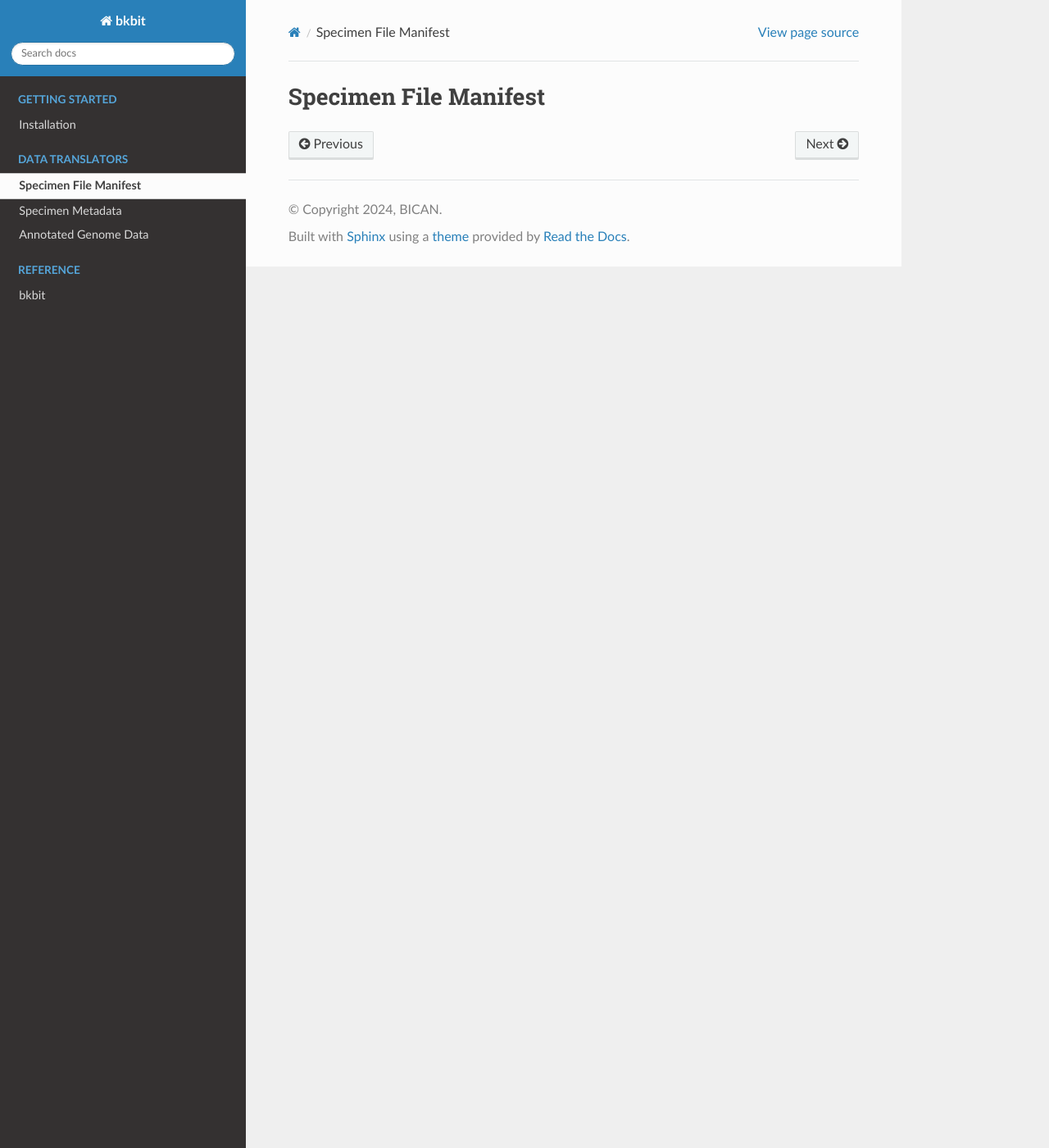
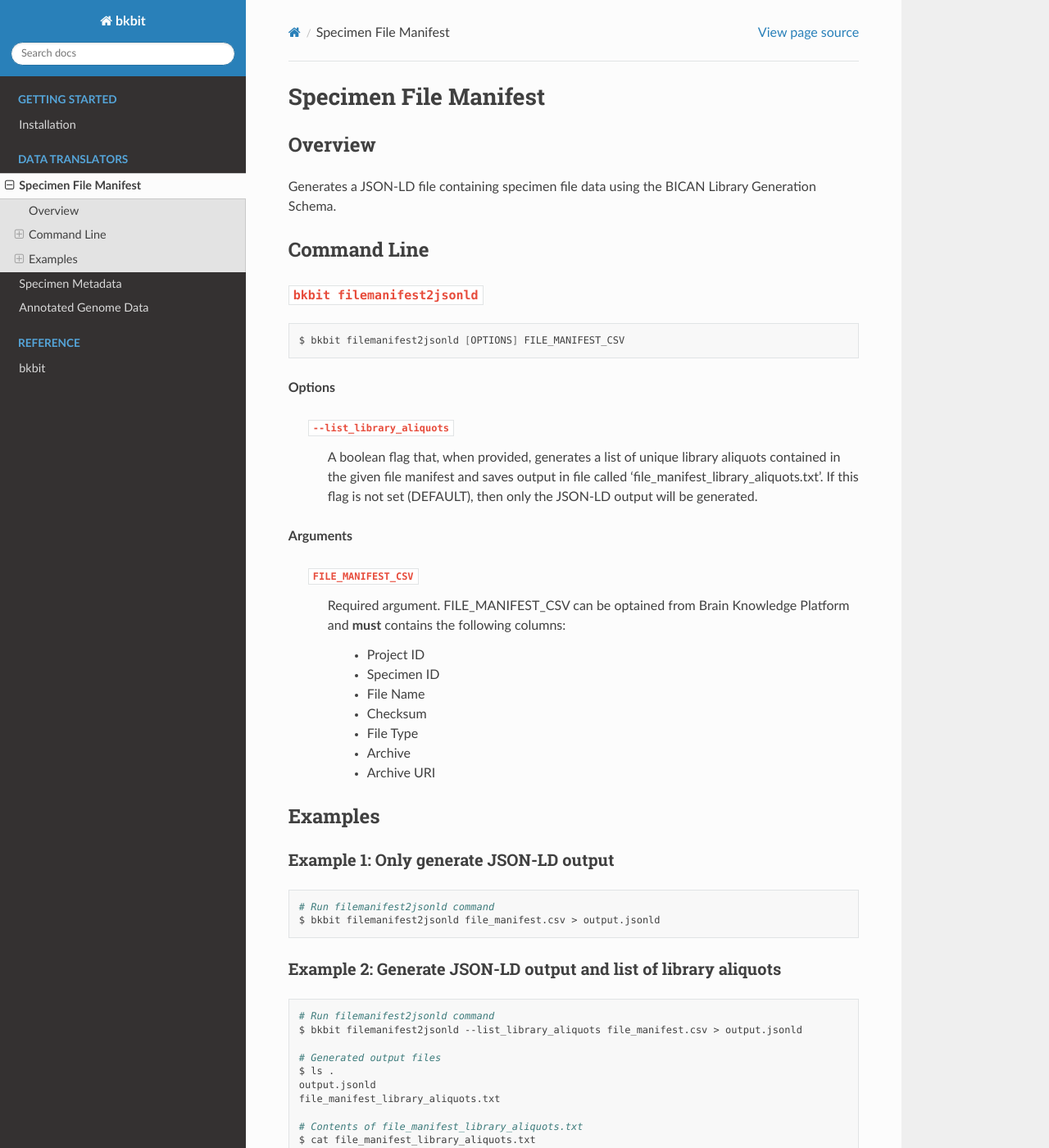
Before and after one commit to brain-bican/bkbit, a Sphinx documentation site: the page built from docs/specimen_file_manifest.rst, in a window 1280 px wide and 1400 px high. Shown: the whole window at 82% size. Built offline with Sphinx 7.4.7 and the Read the Docs theme 2.0.0, drawn with Linux system fonts in a browser that asks for light colours; some of the changed text lies outside the part shown.

Commit message:
finished docs for data translators

```diff
--- a/docs/genome_annotation.rst
+++ b/docs/genome_annotation.rst
@@ -64,6 +64,7 @@ Example 1: NCBI GFF3 file
 
 .. code-block:: bash
 
+    # Run gff2jsonld command
     $ bkbit gff2jsonld 'https://ftp.ncbi.nlm.nih.gov/genomes/all/annotation_releases/9823/106/GCF_000003025.6_Sscrofa11.1/GCF_000003025.6_Sscrofa11.1_genomic.gff.gz' > output.jsonld
 
 
@@ -72,4 +73,5 @@ Example 2: ENSEMBL GFF3 file
 
 .. code-block:: bash
 
+    # Run gff2jsonld command
     $ bkbit gff2jsonld -a 'GCF_003339765.1' 'https://ftp.ensembl.org/pub/release-104/gff3/macaca_mulatta/Macaca_mulatta.Mmul_10.104.gff3.gz' > output.jsonld
--- a/docs/index.rst
+++ b/docs/index.rst
@@ -14,7 +14,7 @@ This package contains tools to use the BICAN Knowledgebase Data Models.
    install
 
 .. toctree::
-   :maxdepth: 4
+   :maxdepth: 1
    :caption: DATA TRANSLATORS
 
    specimen_file_manifest
--- a/docs/specimen_file_manifest.rst
+++ b/docs/specimen_file_manifest.rst
@@ -2,3 +2,67 @@
 
 Specimen File Manifest
 ----------------------
+
+Overview
+.........
+
+Generates a JSON-LD file containing specimen file data using the BICAN Library Generation Schema.
+
+Command Line
+.............
+
+``bkbit filemanifest2jsonld``
+,,,,,,,,,,,,,,,,,,,,,,,,,,,,,
+
+.. code-block:: bash
+
+    $ bkbit filemanifest2jsonld [OPTIONS] FILE_MANIFEST_CSV
+
+**Options**
+
+    ``--list_library_aliquots``
+        A boolean flag that, when provided, generates a list of unique library aliquots contained in the given file manifest and saves output in file called 'file_manifest_library_aliquots.txt'.
+        If this flag is not set (DEFAULT), then only the JSON-LD output will be generated.
+
+**Arguments**
+
+    ``FILE_MANIFEST_CSV``
+        Required argument.
+        FILE_MANIFEST_CSV can be optained from Brain Knowledge Platform and **must** contains the following columns:
+
+            - Project ID
+            - Specimen ID
+            - File Name
+            - Checksum
+            - File Type
+            - Archive
+            - Archive URI
+
+Examples
+.........
+
+Example 1: Only generate JSON-LD output
+,,,,,,,,,,,,,,,,,,,,,,,,,,,,,,,,,,,,,,,,,
+
+.. code-block:: bash
+
+    # Run filemanifest2jsonld command
+    $ bkbit filemanifest2jsonld file_manifest.csv > output.jsonld
+
+Example 2: Generate JSON-LD output and list of library aliquots
+,,,,,,,,,,,,,,,,,,,,,,,,,,,,,,,,,,,,,,,,,,,,,,,,,,,,,,,,,,,,,,,
+
+.. code-block:: bash
+
+    # Run filemanifest2jsonld command
+    $ bkbit filemanifest2jsonld --list_library_aliquots file_manifest.csv > output.jsonld
+
+    # Generated output files
+    $ ls .
+    output.jsonld
+    file_manifest_library_aliquots.txt
+
+    # Contents of file_manifest_library_aliquots.txt
+    $ cat file_manifest_library_aliquots.txt
+    LP-123
+    LP-345
```
Also changed, not shown: docs/specimen_metadata.rst (+12 -20 lines).
